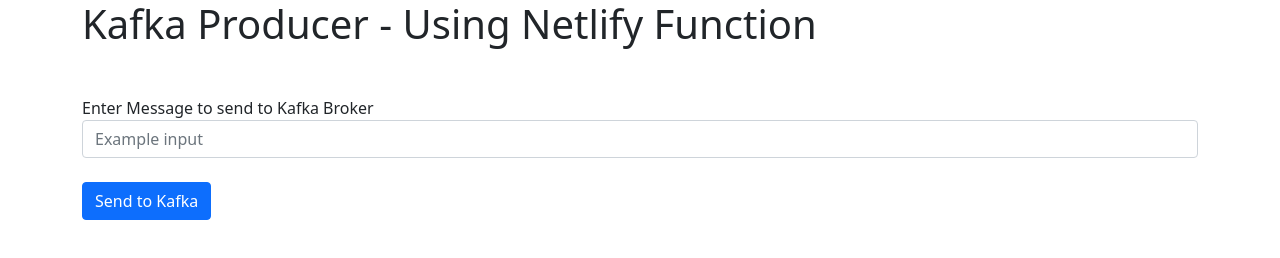
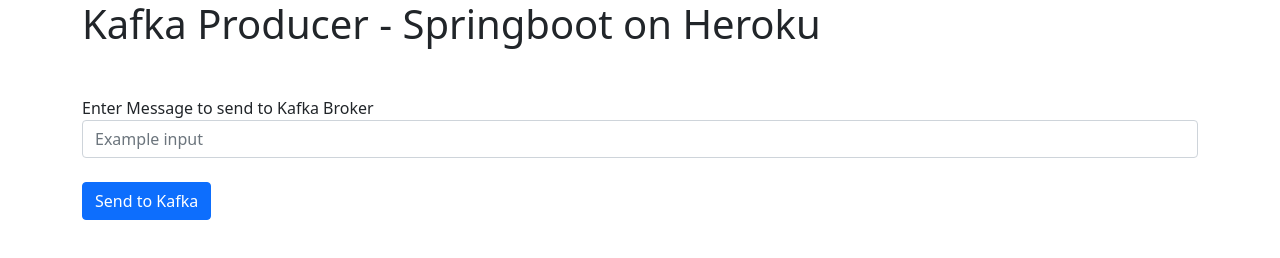
Before and after one commit to ghoshabhik/kafka-netlify-function, a website: page index.html in a window 1280 px wide. Drawn offline with nearby package versions, Linux system fonts and the light colour scheme.

Commit message:
Updated message

```diff
--- a/index.html
+++ b/index.html
@@ -16,7 +16,7 @@
     </nav>
     <!-- content -->
     <section class="container">
-      <h1>Kafka Producer - Using Netlify Function</h1><br/>
+      <h1>Kafka Producer - Springboot on Heroku</h1><br/>
       <p></p>
       <form class="form">
 
```
